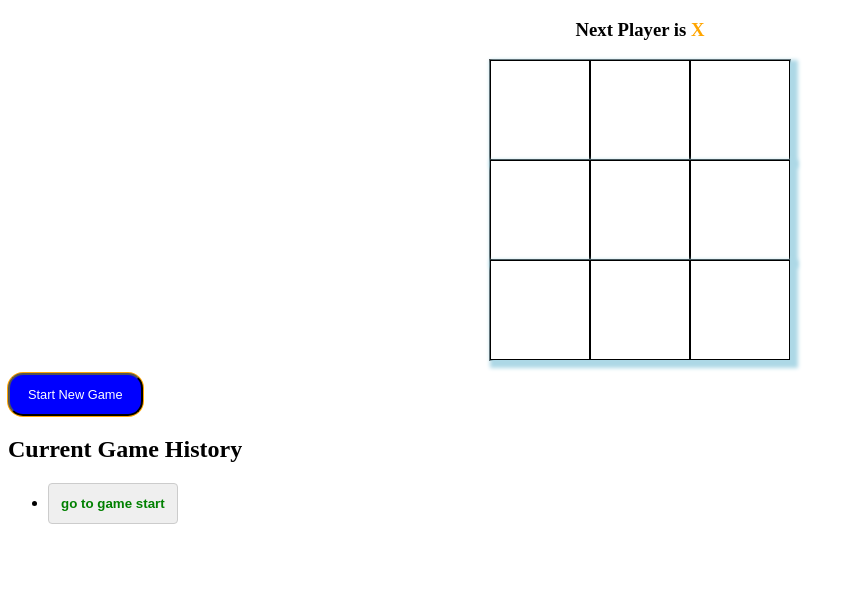
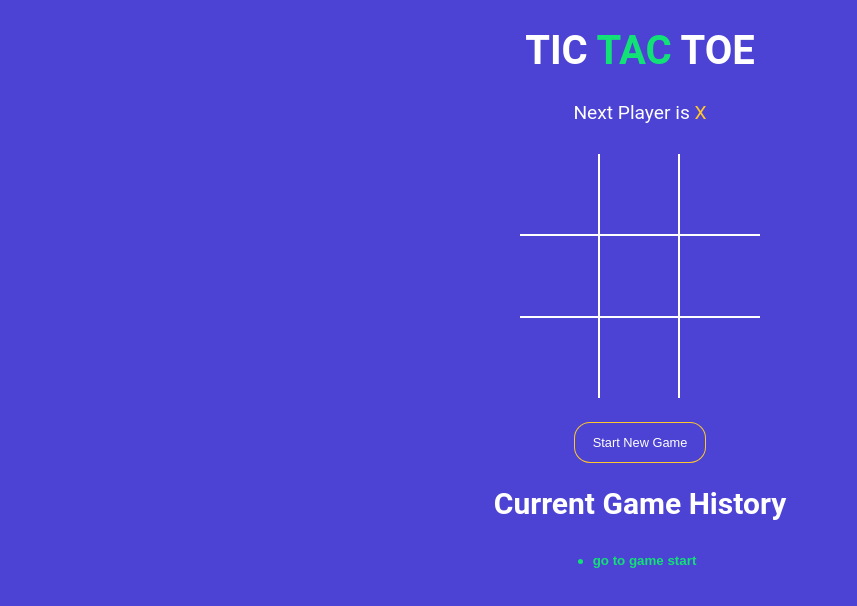
Before and after one commit to Kinuganjhu/Test, a React (Vite) app: page / in a window 1280 px wide. Shown: the top 606 px of the page, without its empty margins (0-857 px from the left). Built offline with nearby package versions, Linux system fonts and the light colour scheme.

Commit message:
Final Touch

```diff
--- a/src/App.jsx
+++ b/src/App.jsx
@@ -52,7 +52,8 @@ export default function App() {
 };
 
   return (
-    <div className='App'>
+    <div className='app'>
+      <h1>TIC <span className ='text-green'>TAC </span> TOE</h1>
       <StatusMessage winner={winner} squares={squares} isXNext={isXNext} gamingBoard={gamingBoard} />
       <Board squares={squares} handleSquareClick={handleSquareClick} gamingBoard={gamingBoard} />
 
--- a/src/Components/History.jsx
+++ b/src/Components/History.jsx
@@ -2,8 +2,8 @@ import React from 'react';
 
 const History = ({ history, moveTo, currentMove }) => {
   return (
-    <div>
-      <ul>
+    <div className = 'history-wrapper '>
+      <ul className ='history'>
         {history.map((_, index) => (
           <li key={index}>
 
--- a/src/Components/statusMessage.jsx
+++ b/src/Components/statusMessage.jsx
@@ -40,7 +40,7 @@ const StatusMessage = ({ isXNext, squares, winner }) => {
 
   return (
     <>
-      <div><h3 style = {{textAlign: 'center'}}>{renderMessage()}</h3></div>
+      <div className= 'status-message ' ><span>{renderMessage()}</span></div>
     </>
   );
 };
--- a/src/styles.scss
+++ b/src/styles.scss
@@ -1,71 +1,79 @@
-.square {
-  width: 100px;
-  height: 100px;
-  font-size: 24px;
-  border: 1px solid #000;
-  background-color: #fff;
-  color: #000;
-  cursor: pointer;
+$green: #12e177;
+$orange: #ffc72a;
+$blue: #4c43d4;
+
+body {
+  font-family: 'Roboto', sans-serif;
+  background-color: $blue;
+  color: #fff;
+  padding: 0;
+  margin: 0;
 }
 
-.square:hover {
-  background-color: lightblue;
+button {
+  background: none;
+  border: none;
+  outline: none;
+  &:hover {
+    cursor: pointer;
+  }
 }
 
-.board {
-  width: 300px; /* Adjust the width to your preference */
-  margin: 0 auto;
-  border: 1px solid #333;
+.app {
+  font-size: 20px;
   display: flex;
   flex-direction: column;
-}
-
-.board-row {
-  display: flex;
-  box-shadow: 4px 4px 4px 4px lightblue;
-}
-
-.board-row div {
-  width: 100px; /* Adjust the square size */
-  height: 100px; /* Adjust the square size */
-  border: 1px solid #ccc;
-  display: flex;
-  justify-content: center;
   align-items: center;
-  font-size: 24px;
-}
-
-.board-row div.X {
-  color: blue;
-}
-
-.board-row div.O {
-  color: red;
 }
 
 .text-green {
-  color: green;
+  color: $green;
 }
 
 .text-orange {
-  color: orange;
+  color: $orange;
+}
+
+.history-wrapper {
+  width: 300px;
+  text-align: center;
+  margin-bottom: 20px;
+  .history {
+    display: inline-block;
+    padding: 0;
+    margin: 0;
+    li {
+      list-style: none;
+      text-align: left;
+      &:before {
+        content: '';
+        border-radius: 50%;
+        display: inline-block;
+        height: 5px;
+        width: 5px;
+        background-color: $green;
+        margin-right: 4px;
+        margin-bottom: 1px;
+      }
+
+      .btn-move {
+    	  color: #fff;
+        &.active {
+          font-weight: bold;
+          color: $green;
+        }
+      }
+    }
+  }
 }
 
 .status-message {
-  font-size: 24px;
-  margin-bottom: 20px;
-}
-
-.btn-move {
-  padding: 12px;
-  border: 1px solid #ccc;
-  border-radius: 4px;
-  margin-bottom: 8px;
-}
-
-.btn-move.active {
-  font-weight: bold;
-  color: green;
+	margin-bottom: 30px;
+	font-size: 1.2rem;
+	font-weight: lighter;
+	span {
+	  font-weight: normal;
+	}
 }
 
 .btn-reset {
@@ -73,13 +81,92 @@
   color: #fff;
   border-radius: 15px;
   padding: 12px 18px;
-  margin-top: 12px;
-  transition: all 0.3s;
-  background-color: blue;
-  box-shadow: 0px 0px 0px 1px orange;
+  margin-top: 25px;
+  transition: all 0.2s;
+  background-color: $blue;
+  box-shadow: 0px 0px 0px 1px $orange;
+  &.active {
+    background-color: $orange;
+    box-shadow: none;
+  }
 }
 
-.btn-reset.active {
-  background-color: orange;
-  box-shadow: none;
+.board {
+  .board-row {
+    display: flex;
+    flex-direction: row;
+    border-bottom: 2px solid #fff;
+    &:last-child {
+      border-bottom: none;
+    }
+    .square {
+      width: 80px;
+      height: 80px;
+      border-right: 2px solid #fff;
+      font-size: 2.5rem;
+      padding: 0;
+      overflow: hidden;
+      transition: all 0.2s;
+      &:last-child {
+        border-right: none;
+      }
+      &.winning {
+	    animation: scaleText 1.4s infinite;
+	    @keyframes scaleText {
+	      0% {
+	        transform: 2.5rem;
+	      }
+	      50% {
+	        font-size: 3.5rem;
+	      }
+	      100% {
+	        font-size: 2.5rem;
+	      }
+	    }
+	  }
+    }
+  }
 }
+
+.bg-balls {
+  position: fixed;
+  top: 0;
+  left: 0;
+  right: 0;
+  bottom: 0;
+  min-width: 100%;
+  z-index: -1;
+
+  &:before,
+  &:after {
+    content: '';
+    position: absolute;
+    width: 150px;
+    height: 150px;
+    border-radius: 50%;
+  }
+
+  &:before {
+    background-color: $orange;
+    right: -75px;
+    bottom: -75px;
+    @media screen and (min-width: 476px) {
+      width: 220px;
+      height: 220px;
+      right: -110px;
+      bottom: -110px;
+    }
+  }
+
+  &:after {
+    background-color: $green;
+    top: -75px;
+    left: -75px;
+    @media screen and (min-width: 476px) {
+      width: 220px;
+      height: 220px;
+      top: -110px;
+      left: -110px;
+    }
+  }
+        }
```
